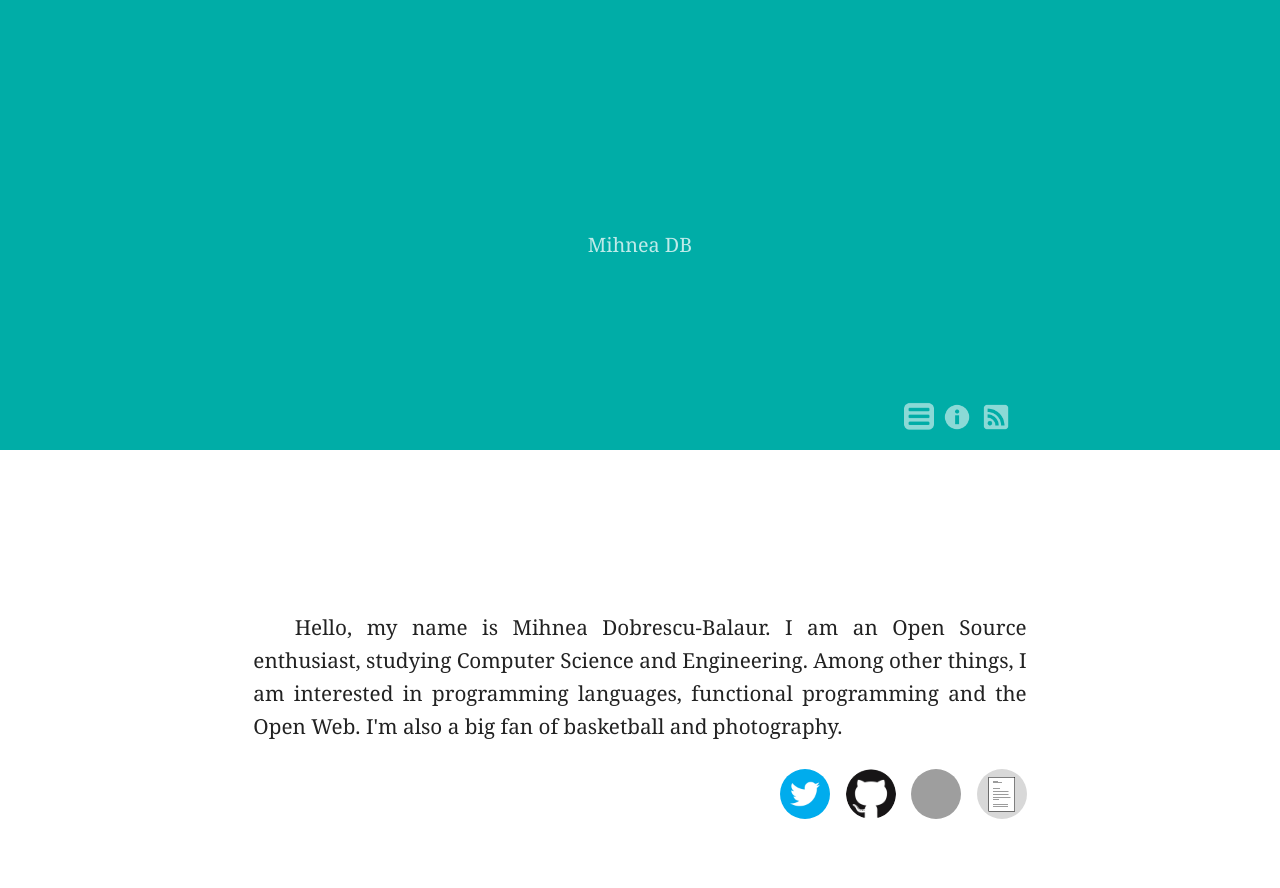
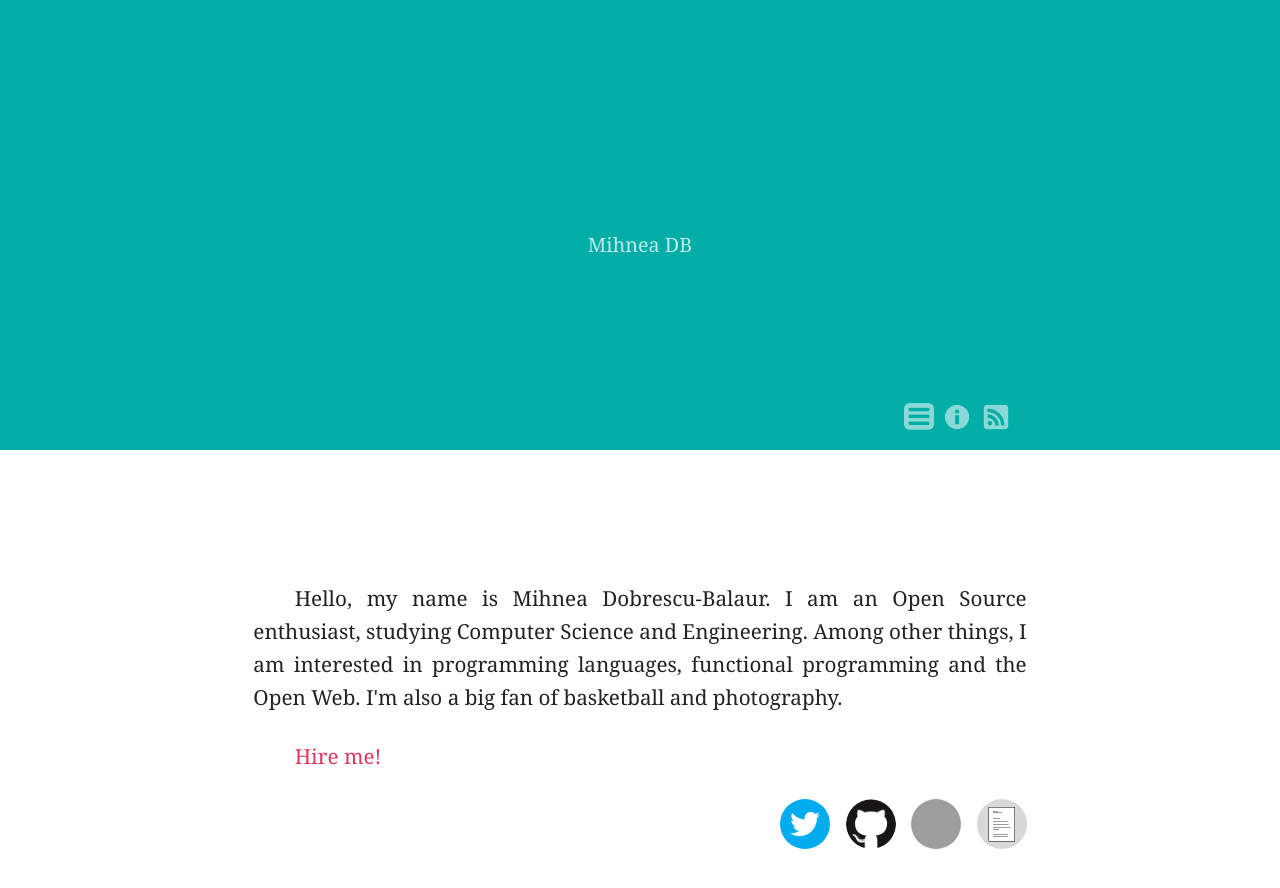
Before and after one commit to mihneadb/mihneadb.github.io, a Jekyll site: the page built from about/index.html, in a window 1280 px wide. Shown: the top 888 px of the page. Built offline with Jekyll 4.4.1, drawn with Linux system fonts in a browser that asks for light colours; Markdown is read by kramdown in place of the engine named in the settings; grey boxes are pictures that could not be loaded.

Commit message:
add hire me link to about

```diff
--- a/about/index.html
+++ b/about/index.html
@@ -13,6 +13,8 @@ displays_title: true
     I'm also a big fan of basketball and photography.
 </p>
 
+<p class="formatted-par"><a href="mailto:mihnea@linux.com">Hire me!</a></p>
+
 <div class="about-logos">
     <a href="https://twitter.com/mihneadb"><img src="/img/twitter.png" alt="twitter"/></a>
     <a href="https://www.github.com/mihneadb"><img src="/img/github.png" alt="github"/></a>
```
